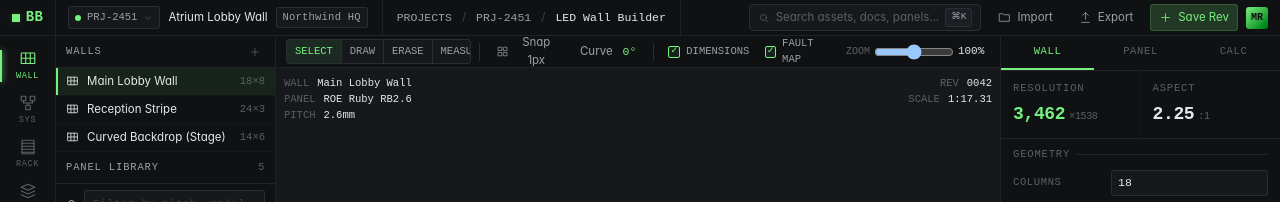
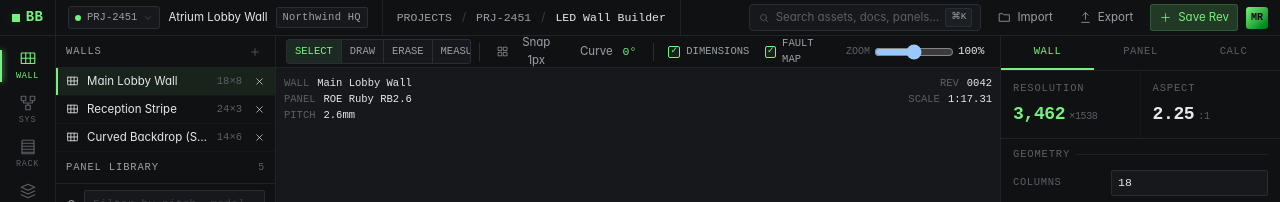
Before and after one commit to trop3n/blackburst, a React (Vite) app: page / in a window 1280 px wide. Shown: the top 202 px of the page. Built offline with nearby package versions, Linux system fonts and the light colour scheme.

Commit message:
Wall geometry editing, panel-library click, new-wall, and delete are now   wired; next action is extending project-io.ts so Save/Export/Import round-trips wall edits

```diff
--- a/src/modules/led-wall/LedWallModule.tsx
+++ b/src/modules/led-wall/LedWallModule.tsx
@@ -25,6 +25,8 @@ export function LedWallModule() {
   const setShowFaults = useLedWall((s) => s.setShowFaults);
   const setTab = useLedWall((s) => s.setTab);
   const updateWall = useLedWall((s) => s.updateWall);
+  const addWall = useLedWall((s) => s.addWall);
+  const removeWall = useLedWall((s) => s.removeWall);
 
   const layout = walls.find((l) => l.id === layoutId) ?? walls[0];
   const panel = PANEL_LIBRARY.find((p) => p.id === layout.panel) ?? PANEL_LIBRARY[0];
@@ -50,7 +52,11 @@ export function LedWallModule() {
         <div className="pane-hd">
           <span>WALLS</span>
           <span className="spacer" />
-          <button className="icon-btn" aria-label="New wall">
+          <button
+            className="icon-btn"
+            aria-label="New wall"
+            onClick={() => addWall()}
+          >
             <I.Plus size={12} />
           </button>
         </div>
@@ -67,6 +73,19 @@ export function LedWallModule() {
               <span className="meta">
                 {l.cols}×{l.rows}
               </span>
+              {walls.length > 1 && (
+                <button
+                  className="icon-btn"
+                  aria-label={`Delete ${l.name}`}
+                  onClick={(e) => {
+                    e.stopPropagation();
+                    if (confirm(`Delete wall "${l.name}"?`)) removeWall(l.id);
+                  }}
+                  style={{ marginLeft: 4 }}
+                >
+                  <I.Cross size={11} />
+                </button>
+              )}
             </div>
           ))}
         </div>
@@ -88,6 +107,7 @@ export function LedWallModule() {
               key={p.id}
               className="list-row"
               data-active={panel.id === p.id ? "1" : "0"}
+              onClick={() => updateWall(layout.id, { panel: p.id })}
             >
               <span
                 style={{
--- a/src/modules/led-wall/store.ts
+++ b/src/modules/led-wall/store.ts
@@ -23,6 +23,14 @@ interface LedWallState {
   setShowFaults: (v: boolean) => void;
   setTab: (t: LedTab) => void;
   updateWall: (id: string, patch: Partial<WallLayout>) => void;
+  addWall: () => void;
+  removeWall: (id: string) => void;
+}
+
+function nextWallId(existing: WallLayout[]): string {
+  let n = existing.length + 1;
+  while (existing.some((w) => w.id === `W${n}`)) n++;
+  return `W${n}`;
 }
 
 export const useLedWall = create<LedWallState>()(
@@ -55,6 +63,32 @@ export const useLedWall = create<LedWallState>()(
           }
           return { walls, selected };
         }),
+      addWall: () =>
+        set((s) => {
+          const id = nextWallId(s.walls);
+          const wall: WallLayout = {
+            id,
+            name: `New Wall ${s.walls.length + 1}`,
+            panel: "ROE-RB2.6",
+            cols: 4,
+            rows: 3,
+            curve: 0,
+            active: false,
+          };
+          return {
+            walls: [...s.walls, wall],
+            layoutId: id,
+            selected: null,
+          };
+        }),
+      removeWall: (id) =>
+        set((s) => {
+          if (s.walls.length <= 1) return s;
+          const walls = s.walls.filter((w) => w.id !== id);
+          const layoutId = s.layoutId === id ? walls[0].id : s.layoutId;
+          const selected = s.layoutId === id ? null : s.selected;
+          return { walls, layoutId, selected };
+        }),
     }),
     { name: "blackburst:led-wall:v2" },
   ),
```
